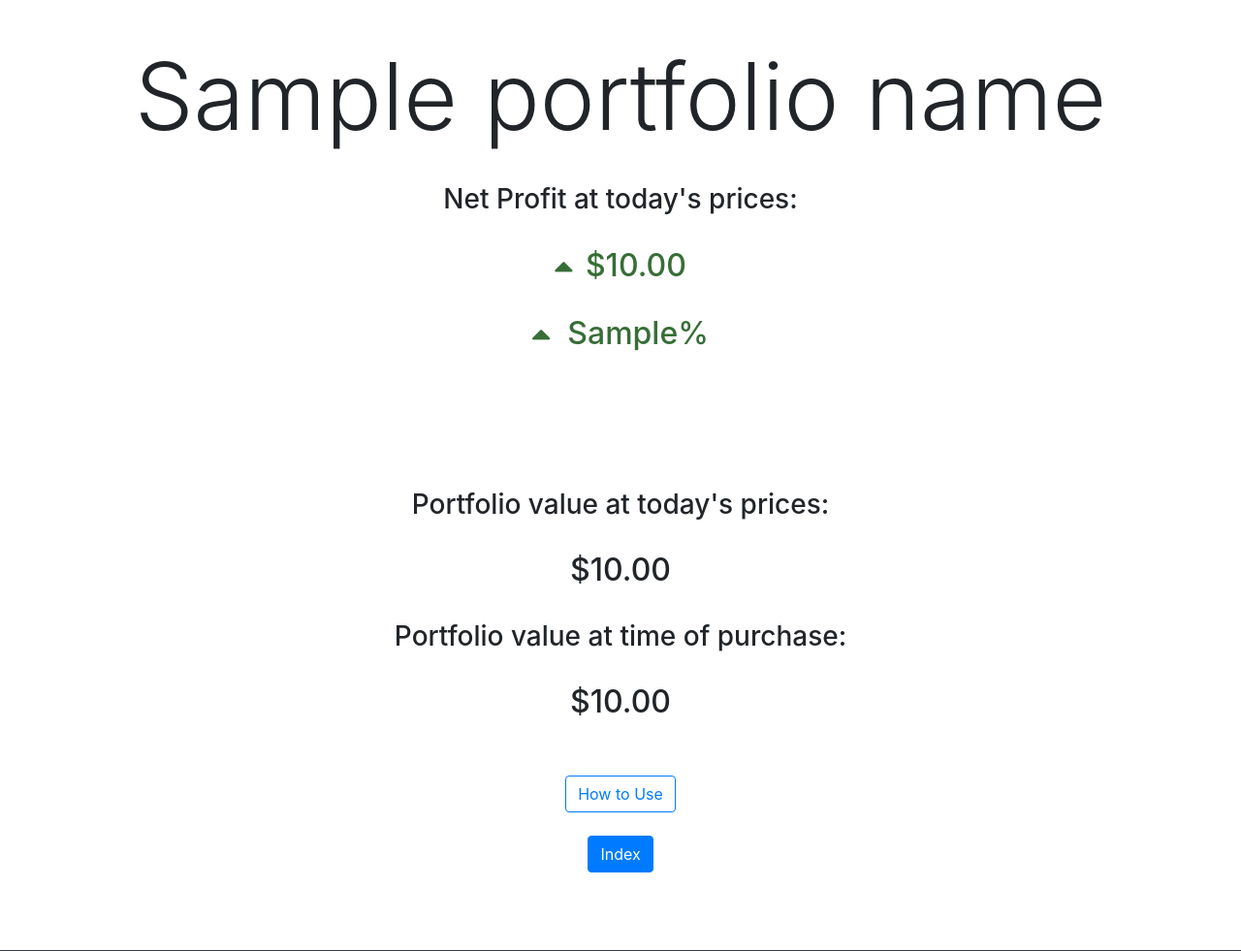
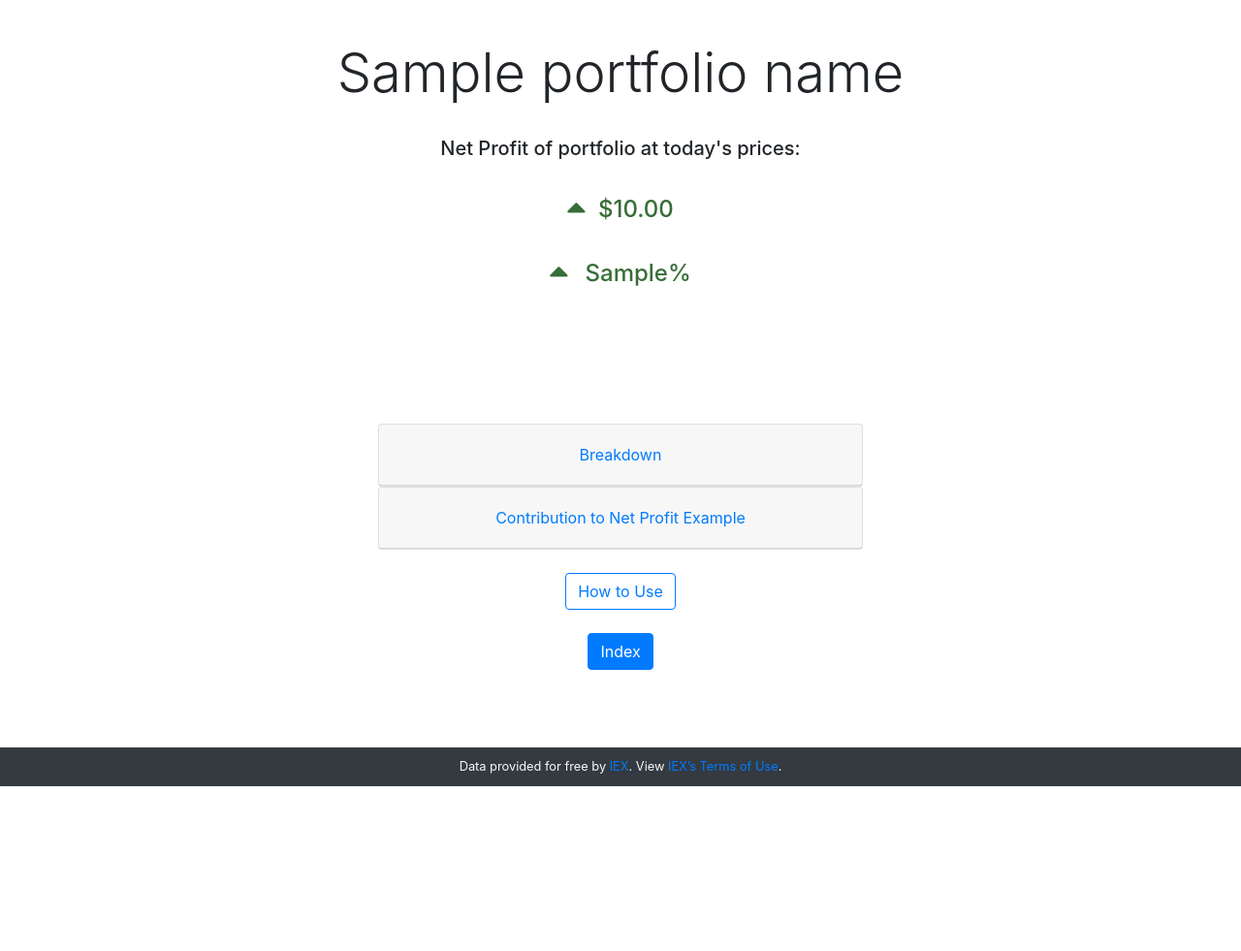
Before and after one commit to jsueling/cs50-final-project, a Flask app: template templates/portfolio.html in a window 1280 px wide. Shown: the part 62-1043 px from the top of the page at 97% size. After the commit the page ends 873 px from the top, so only its background shows below. Run offline with Flask 2, Linux system fonts and the light colour scheme; the template is opened without the code that fills it: most values are stand-ins (such as "Sample title", 1, 10 or a date in 2020); some libraries are stand-ins or nearby versions.

Commit message:
scan now returns none for errors like no data because date before listing date, styling changes, added accordion to portfolio route, added more displayed information in share.html

```diff
--- a/application.py
+++ b/application.py
@@ -110,7 +110,7 @@ def index():
 
         # If the user clicked a portfolio that has no shares
         if not portfolios:
-            flash("You need to add shares first to access this portfolio.", "primary")
+            flash("You need to add shares to this portfolio first.", "primary")
             return redirect("/add")
 
         # Else redirect to the portfolio they clicked on
@@ -318,12 +318,20 @@ def portfolio(portfolio_name):
                  FROM shares WHERE id=(%s) AND portfolio_name=(%s) \
                  GROUP BY symbol, purchase_price, purchase_date;",
                  (id, portfolio_name))
-    portfolio = cur.fetchall()
+    shares = cur.fetchall()
+
+    cur.execute("SELECT portfolio_name FROM portfolios WHERE id=(%s)", (id,))
+    names = cur.fetchall()
+
     cur.close()
     conn.close()
 
-    if not portfolio:
-        return error_page("You have no portfolio with this name", 403)
+    if not names:
+        flash("No portfolios detected - you have been redirected here automatically.", "primary")
+        return redirect("/create")
+    if not shares:
+        flash(f"No shares detected in {portfolio_name} - you have been redirected here automatically.", "primary")
+        return redirect("/add")
 
     # https://blog.scottlogic.com/2020/10/09/charts-with-flexbox.html
 
@@ -333,7 +341,7 @@ def portfolio(portfolio_name):
     purchase_overall = 0
     current_overall = 0
 
-    for row in portfolio:
+    for row in shares:
 
         date_nospace = row[3].strftime("%Y%m%d")
         # E.g. AAPL20210808
@@ -571,7 +579,8 @@ def add():
 
         if not data:
             return error_page("No data found on the date entered for this symbol. \
-                            Please refer to the link for supported symbols and check the date", 403)
+                            Please refer to the link for supported symbols and check the date. \
+                            You may be trying to access a date before the company was listed", 403)
 
         # data not empty
 
@@ -593,7 +602,7 @@ def add():
         conn.close()
 
         flash(f"{purchase_quantity} shares of {upper_symbol} bought on \U0001F4C5 {scan_date} \
-        - saved to {portfolio_name}!", "success")
+        , saved to {portfolio_name}!", "success")
 
         # https://stackoverflow.com/questions/8552675/form-sending-error-flask
         # The buttons do the same thing except redirect to different pages
@@ -688,7 +697,7 @@ def share(portfolio_name, unique_id):
 
             flash(f"Deleted all {symbol} shares bought on \U0001F4C5 {purchase_date} from \
             {portfolio_name}!", "success")
-            return redirect("/")
+            return redirect(f"/portfolio/{portfolio_name}")
 
     # GET
     else:
@@ -719,5 +728,13 @@ def share(portfolio_name, unique_id):
         # Dollar change as a percentage of purchase price * SUM(purchase_quantity)
         percent_change = round(dollar_change / (purchase_price * rows[0][1]) * 100, 2)
 
-        return render_template("share.html", symbol=symbol, purchase_date=purchase_date,
-        portfolio_name=portfolio_name, date=date, dollar_change=dollar_change, percent_change=percent_change)
+        return render_template("share.html",
+                                symbol=symbol,
+                                purchase_date=purchase_date,
+                                portfolio_name=portfolio_name,
+                                date=date,
+                                dollar_change=dollar_change,
+                                percent_change=percent_change,
+                                current_price=current_price,
+                                purchase_price=purchase_price,
+                                quantity=rows[0][1])
--- a/functions.py
+++ b/functions.py
@@ -116,12 +116,17 @@ def scan(symbol, date_input):
                 scan_date = purchase_date + timedelta(days=2)
                 data = lookup(symbol, scan_date)
 
-    # Return a json object with the new date used
-    return {
-        "price": data["price"],
-        "symbol": data["symbol"],
-        "date": scan_date
-    }
+
+    try:
+        return {
+            "price": data["price"],
+            "symbol": data["symbol"],
+            "date": scan_date
+        }
+    # Error check so we can return none to the user and display
+    # error page if something went wrong
+    except (KeyError, TypeError, ValueError, IndexError):
+        return None
 
 # Since my application.py depended on calling scan
 # Things like /portfolio broke when scan failed to get a current price
--- a/static/portfolio_styles.css
+++ b/static/portfolio_styles.css
@@ -2,10 +2,11 @@
     /* https://css-tricks.com/snippets/css/a-guide-to-flexbox/ */
     display: flex;
     height: 60px;
-    width: 50%;
+    width: 90%;
     margin: auto;
     justify-content: center;
     align-items: flex-end;
+    max-width: 600px;
 }
 
 .gain_element {
@@ -26,7 +27,7 @@
 
 /* we need to override the inline styles with an !important */
 .bar:hover{
-    flex: 2 !important;
+    flex: 1.1 !important;
 }
 
 /* https://www.w3schools.com/css/css_image_transparency.asp */
--- a/static/styles.css
+++ b/static/styles.css
@@ -97,6 +97,7 @@ h1 {
 
 .modal-body {
     text-align: left;
+    font-size: 14px;
 }
 
 #badgemodal {
@@ -106,3 +107,21 @@ h1 {
 #HowtoModalLabel {
     margin-left: 0;
 }
+
+#cardtwo {
+    text-align: left;
+}
+
+#accordion {
+    width: 90%;
+    margin: auto;
+    max-width: 500px;
+}
+
+.share-text {
+    font-size: 20px;
+}
+
+p {
+    font-size: 14px;
+}
--- a/templates/portfolio.html
+++ b/templates/portfolio.html
@@ -2,29 +2,29 @@
 
 {% block title %}{{ portfolio_name }}{% endblock %}
 {% block main %}
-<h1 class="display-1">{{ portfolio_name }}</h1>
+<h1 class="display-4">{{ portfolio_name }}</h1>
 <br>
-<h3>Net Profit at today's prices:</h3>
+<h5>Net Profit of portfolio at today's prices:</h5>
 <br>
 {% if net_overall < 0 %}
     <div>
         <span class="inner fa fa-caret-down fa-2x"></span>
-        &nbsp&nbsp<h2 class=" inner loss_title">{{ net_overall | usd }}</h2>
+        &nbsp&nbsp<h4 class=" inner loss_title">{{ net_overall | usd }}</h4>
     </div>
     <br>
     <div>
         <span class="inner fa fa-caret-down fa-2x"></span>
-        &nbsp&nbsp&nbsp<h2 class="inner loss_title">{{ net_overallpercent }}%</h2>
+        &nbsp&nbsp&nbsp<h4 class="inner loss_title">{{ net_overallpercent }}%</h4>
     </div>
 {% else %}
     <div>
         <span class="inner fa fa-caret-up fa-2x"></span>
-        &nbsp&nbsp<h2 class=" inner gain_title">{{ net_overall | usd }}</h2>
+        &nbsp&nbsp<h4 class=" inner gain_title">{{ net_overall | usd }}</h4>
     </div>
     <br>
     <div>
         <span class="inner fa fa-caret-up fa-2x"></span>
-        &nbsp&nbsp&nbsp<h2 class="inner gain_title">{{ net_overallpercent }}%</h2>
+        &nbsp&nbsp&nbsp<h4 class="inner gain_title">{{ net_overallpercent }}%</h4>
     </div>
 {% endif %}
 <br>
@@ -57,14 +57,58 @@
 </div>
 <br>
 <br>
-<h3>Portfolio value at today's prices:</h3>
-<br>
-<h2>{{ current_overall | usd }}</h2>
-<br>
-<h3>Portfolio value at time of purchase:</h3>
-<br>
-<h2>{{ purchase_overall | usd }}</h2>
-<br>
+<!-- https://getbootstrap.com/docs/4.0/components/collapse/ -->
+<div id="accordion">
+    <div class="card">
+        <div class="card-header">
+            <h5 class="mb-0">
+                <button class="btn btn-link" data-toggle="collapse" data-target="#collapseOne" aria-expanded="true" aria-controls="collapseOne">
+                    Breakdown
+                </button>
+            </h5>
+        </div>
+        <div id="collapseOne" class="collapse" aria-labelledby="headingOne" data-parent="#accordion">
+            <div class="card-body">
+                <br>
+                <p><b>Total portfolio value at today's prices:</b></p>
+                <p>{{ current_overall | usd }}</p>
+                <p><b>Total portfolio value at time of purchase(s):</b></p>
+                <p>{{ purchase_overall | usd }}</p>
+                <br>
+            </div>
+        </div>
+    </div>
+    <div class="card">
+        <div class="card-header">
+            <h5 class="mb-0">
+                <button class="btn btn-link" data-toggle="collapse" data-target="#collapseTwo" aria-expanded="true" aria-controls="collapseTwo">
+                    Contribution to Net Profit Example
+                </button>
+            </h5>
+        </div>
+        <div id="collapseTwo" class="collapse" aria-labelledby="headingTwo" data-parent="#accordion">
+            <div class="card-body">
+                <p id="cardtwo" class="card-text">
+                    <br>
+                    Billy bought 10 shares of AAPL at $100 per share and 2 shares of AMZN at $3000
+                    per share, giving him a total portfolio value of $7000. The share prices appreciate
+                    in value to $200 and $4000 respectively. His new total portfolio value is
+                    $10,000 which is an increase of 42.86%.
+                    <br><br>
+                    Individually, that's a gain of 100% on his AAPL purchase and
+                    33.33% on his AMZN purchase.
+                    <br><br>
+                    However, the contribution of a portfolio's consituents to
+                    net profit is calculated differently.
+                    From the appreciation he gained $1000 in AAPL shares and $2000 in AMZN shares.
+                    We divide those numbers by what he bought the portfolio for, $7000, to get the
+                    contribution to net profit which is equal to 14.29% and 28.57% respectively.
+                    <br><br>
+                </p>
+            </div>
+        </div>
+    </div>
+</div>
 <br>
 <!-- Button trigger modal -->
 <button type="button" class="btn btn-outline-primary" data-toggle="modal" data-target="#HowtoModal">
@@ -84,19 +128,19 @@
           <div class="modal-body">
             <br>
             <p>
-              <span id="badgemodal" class="badge badge-secondary">Mouseover</span>&nbsp
+              <span id="badgemodal" class="badge badge-secondary">Mouseover</span>
               the bar elements to show the contribution of each purchase
               towards net profit as a percentage.
             </p>
             <br>
             <p>
-              <span id="badgemodal" class="badge badge-secondary">Click</span>&nbsp
+              <span id="badgemodal" class="badge badge-secondary">Click</span>
               the bar elements for an in-depth breakdown of that purchase,
               including date purchased, dollar value gained and performance against itself.
             </p>
             <br>
             <p>
-                <span id="badgemodal" class="badge badge-secondary">Hint</span>&nbsp
+                <span id="badgemodal" class="badge badge-secondary">Hint</span>
                 Duplicates are shown if you bought a share at different prices.
                 This is done intentionally so you can compare performance between those purchases.
             </p>
```
Also changed, not shown: templates/share.html (+12 -17 lines).
